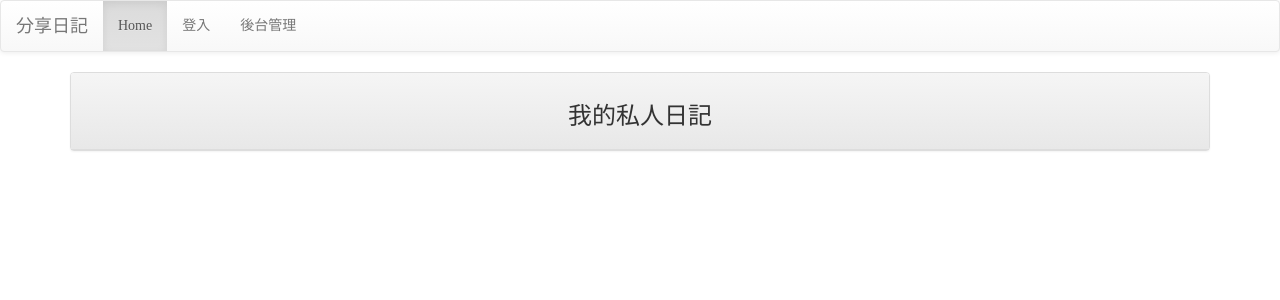
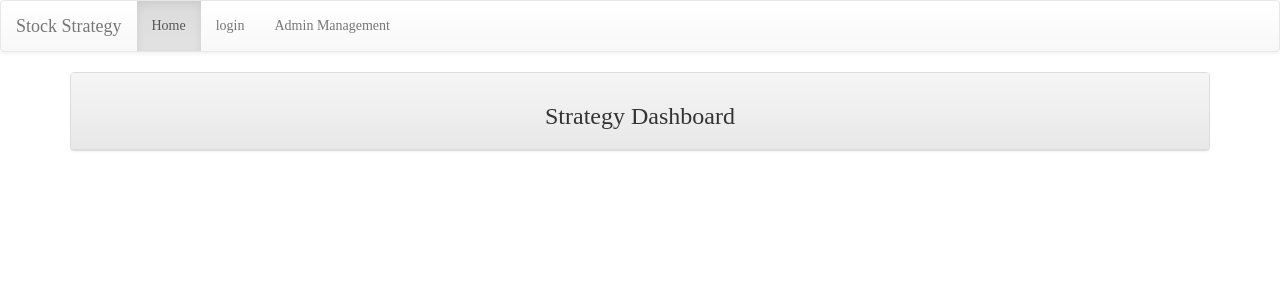
Before and after one commit to easytrader/StrategyCeleryWebsite, a Django app: page / in a window 1280 px wide. Shown: the top 300 px of the page. Run offline with Django 3.2, Linux system fonts and the light colour scheme; some libraries are stand-ins or nearby versions.

Commit message:
Change Chinese to English

```diff
--- a/templates/header.html
+++ b/templates/header.html
@@ -3,19 +3,18 @@
         <div class='container-fluid'>
             <div class='navbar-header'>
                 <div class='navbar-brand' align=center>
-                    分享日記
+                    Stock Strategy
                 </div>
             </div>
             <ul class='nav navbar-nav'>
                 <li class='active'><a href='/'>Home</a></li>
                     {% if username %}
                     <li><a href='/strategy'>strategy</a></li>
-                    <li><a href='/post'>寫日記</a></li>
-                    <li><a href='/logout'>登出</a></li>
+                    <li><a href='/logout'>logout</a></li>
                     {% else %}
-                    <li><a href='/login'>登入</a></li>
+                    <li><a href='/login'>login</a></li>
                     {% endif %}
-                    <li><a href='/admin'>後台管理</a></li>
+                    <li><a href='/admin'>Admin Management</a></li>
             </ul>
         </div>
     </nav>
--- a/templates/index.html
+++ b/templates/index.html
@@ -10,11 +10,11 @@
         <div class='col-md-12'>
             <div class='panel panel-default'>
                 <div class='panel-heading' align=center>
-                    <h3>我的私人日記</h3>
+                    <h3>Strategy Dashboard</h3>
                 </div>
             </div>
             {% if username %}
-            歡迎：{{username}}
+            Welcome：{{username}}
             {% endif %}
         </div>
         {% endblock %}
--- a/templates/new_strategy.html
+++ b/templates/new_strategy.html
@@ -20,7 +20,7 @@
 </head>
 <body>
 
-<input type ="button" onclick="location.href = '/strategy';" value="回到上一頁"></input>
+<input type ="button" onclick="location.href = '/strategy';" value="Previous Page"></input>
 <h3 class="panel-title">Strategy Editor</h3>
 <input class="Strategy-name" type="text" placeholder="Strategy Name">
 <div id="editor1">from qstrader.strategy.base import AbstractStrategy
@@ -70,7 +70,7 @@ class CustomPositionSizer(AbstractPositionSizer):
 <button class='btn save-strategy'>Save Strategy</button>
 <button class='btn run-strategy' >Run Strategy</button>
 
-<div id="loadingIMG" style="display:none"><img src="{% static 'img/Loading.gif' %}" width="100" height='50'/>資料處理中，請稍後。</div>
+<div id="loadingIMG" style="display:none"><img src="{% static 'img/Loading.gif' %}" width="100" height='50'/>Running the backtest，please waiting.</div>
 
 </body>
 </html>
--- a/templates/strategy.html
+++ b/templates/strategy.html
@@ -10,7 +10,7 @@
         <div class='col-md-12'>
             <div class='panel panel-default'>
                 <div class='panel-heading' align=center>
-                    <h3>我的Strategy</h3>
+                    <h3>My Strategy</h3>
                 </div>
             </div>
             <input type="button" value="New Strategy" onclick="location.href='/new_strategy'">
--- a/templates/strategy_page.html
+++ b/templates/strategy_page.html
@@ -22,7 +22,7 @@
 </head>
 <body>
 
-<input type="button" onclick="location.href = '/strategy';" value="回到上一頁"></input>
+<input type="button" onclick="location.href = '/strategy';" value="Previous Page"></input>
 <h3 class="panel-title">Strategy Editor</h3>
 <h3>{{strategy.strategy_name}}</h3>
 <div id="editor1">{{strategy.strategy}}</div>
@@ -36,7 +36,7 @@
 <button class='btn save-strategy'>Save Strategy</button>
 <button class='btn run-strategy' >Run Strategy</button>
 
-<div id="loadingIMG" style="display:none"><img src="{% static 'img/Loading.gif' %}" width="100" height='50'/>資料處理中，請稍後。</div>
+<div id="loadingIMG" style="display:none"><img src="{% static 'img/Loading.gif' %}" width="100" height='50'/>Running the backtest，please waiting.</div>
 
 <script>
     var editor1 = ace.edit("editor1");
```
Also changed, not shown: db.sqlite3, 3 other files.
